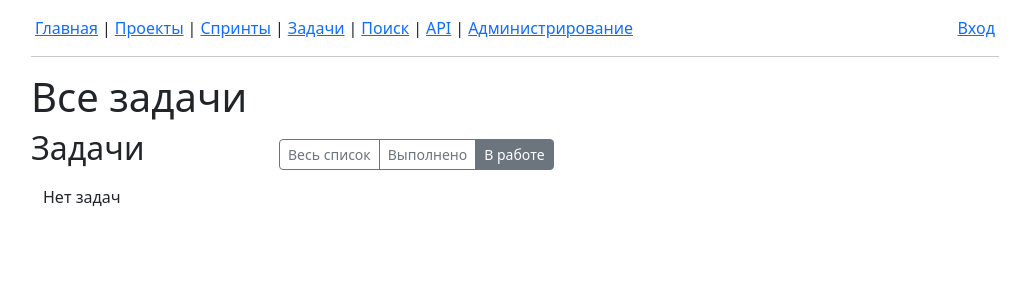
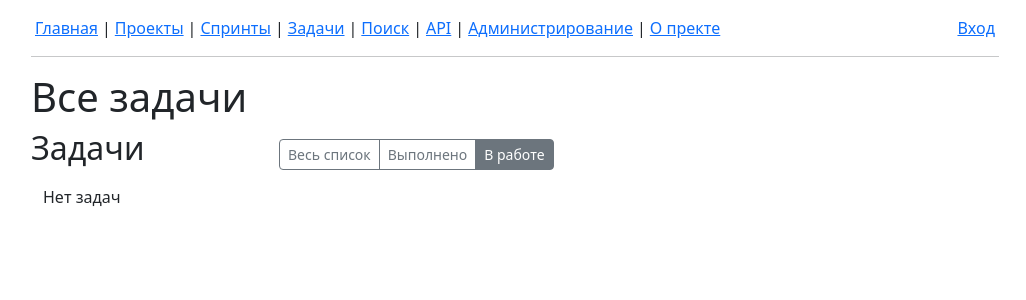
Before and after one commit to edwlad/django_taskmanager, a Django app: page / in a window 1280 px wide. Shown: the top 300 px of the page, without its empty margins (125-1151 px from the left). Run offline with Django 4.2, Linux system fonts and the light colour scheme; data that the repository does not hold is empty; parts of the project's set-up code (start-up, migrations or seed data) failed here and were passed over; some libraries are stand-ins or nearby versions.

Commit message:
litle fix

```diff
--- a/app_task/templates/base.html
+++ b/app_task/templates/base.html
@@ -23,7 +23,8 @@
         <a href="{% url "list" model="tasks" %}" class="mx-1">Задачи</a> |
         <a href="{% url "list" model="finds" %}" class="mx-1">Поиск</a> |
         <a href="/api/" class="mx-1">API</a> |
-        <a href="/admin/" class="mx-1">Администрирование</a>
+        <a href="/admin/" class="mx-1">Администрирование</a> |
+        <a href="https://gitverse.ru/edwlad/django_taskmanager/content/main/README.md" target=_blank class="mx-1">О пректе</a>
         <div class="flex-grow-1"></div>
         {% if view.request.user.is_authenticated %}
             <span class="mx-1">{{ view.request.user.username }}:</span>
```
Also changed, not shown: README.md.
